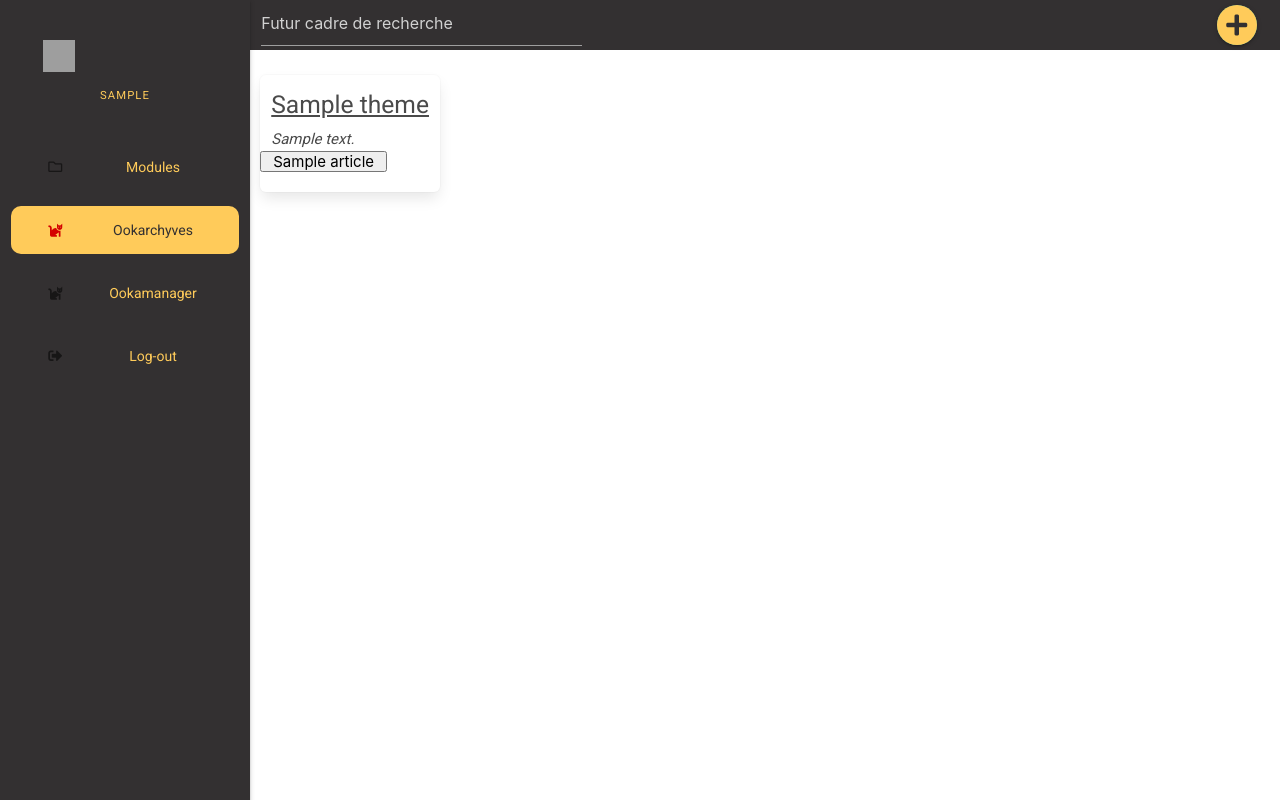
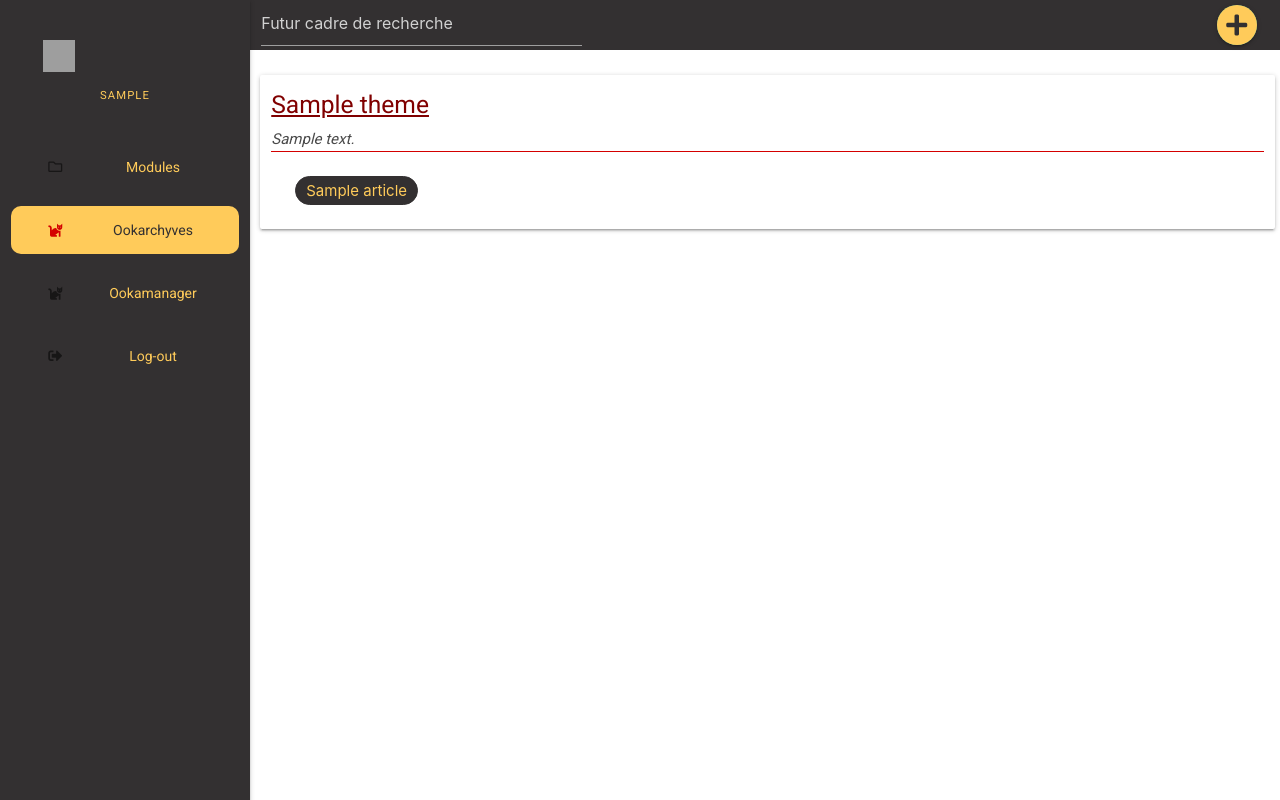
Before and after one commit to MmeOokamy/super-potatoes, a Flask app: page /ookarchyves/ in a window 1280 px wide. Run offline with Flask 2, Linux system fonts and the light colour scheme; a user stored in the database is signed in; tables that the repository leaves empty hold one stand-in row (values such as "Sample post"); some libraries are stand-ins or nearby versions; grey boxes are pictures that could not be loaded.

Commit message:
mon clavier azerty est mort xD je suis en qwerty

```diff
--- a/App/ookamanager/templates/om_i.html
+++ b/App/ookamanager/templates/om_i.html
@@ -1,7 +1,9 @@
 {% extends 'base.html' %}
 
 {% block title %}Main Ookamanager{% endblock %}
-
+{% block topbar %}
+  {% include 'navbar.html' %}
+{% endblock %}
 {% block body %}
 ilsejghiukzhrgioj zhgjiohz giojhzrogi hzrg
 {% endblock %}
--- a/App/ookarchyves/routes.py
+++ b/App/ookarchyves/routes.py
@@ -2,7 +2,7 @@
 from flask import current_app as app
 from flask_login import current_user, login_required
 from flask import (
-    Blueprint, flash, g, redirect, render_template, request, session, url_for
+    Blueprint, flash, g, redirect, render_template, request, session, url_for, jsonify
 )
 from .. import login_manager
 from .models import db, Themes, Articles
@@ -96,3 +96,34 @@ def oa_article():
         form=form,
         themes=themes
     )
+
+@oa_bp.route('/article-view/')
+@login_required
+def oa_article_by_id():
+    art_id = request.args.get('id')
+    if art_id:
+        art_request = Articles.query.filter(Articles.id==art_id).all()
+        for ar in art_request:
+            a={}
+            a['id']=ar.id
+            a['title']=ar.article_title
+            a['create_at']=ar.article_create_at
+            a['update_at']=ar.article_update_at
+            a['body']=ar.article_body
+            a['theme_id']=ar.article_theme_id
+            a['private']=ar.article_private
+
+    return jsonify(
+        response=art_id,
+        art_obj=a
+    )
+
+
+@oa_bp.route('/article-d/')
+@login_required
+def oa_d():
+    art_id = request.args.get('id')
+
+    return jsonify(
+        response="DELETE"
+    )
--- a/App/ookarchyves/static/oa.js
+++ b/App/ookarchyves/static/oa.js
@@ -1,8 +1,25 @@
 $(document).ready(function(){
-    console.log("coucou");
-    $('.fixed-action-btn').floatingActionButton({
-        direction: 'bottom',
-    });
+        $(".oa_article").on("click", function(){
+            let id = $(this).data('article');
+            let url = $(this).data('url');
 
-    $('select').formSelect();
+            if(id){
+                $.ajax({
+                    type: 'GET',
+                    url: url,
+                    data: 'id='+id,
+                    success: function(data){
+                        console.log(data['art_obj']);
+                        let a = data['art_obj'];
+                        $("#article-title").html(a.title)
+                        $("#article-body").html(a.body)
+                        $("#article-trash").attr('data-article-id', a.id)
+
+
+                    }
+
+                });
+            };
+        })
+
 })
--- a/App/ookarchyves/templates/oa_i.html
+++ b/App/ookarchyves/templates/oa_i.html
@@ -26,16 +26,15 @@
 
 
 {% block body %}
-<div class="row">
+<div id="ookarchyves-body" class="row">
+    {% for theme in themes %}
+        <div class="card col s12" >
+                <h5>{{theme.nom}}</h5>
 
- {% for theme in themes %}
-   <div class="box col" style="margin: 5px;">
-            <h5 style="text-align: left; text-decoration: underline;">{{theme.nom}}</h5>
-
-      <p style="text-align: justify; font-style: italic;"> {{theme.description}}</p>
-      <div class="row">
+            <p> {{theme.description}}</p>
+            <div class="card-content">
                 {% for art in theme.articles %}
-         <button class="col modal-button" data-target="modal" data-article="{{art.id}}">
+                <button class="oa_article modal-trigger waves-effect waves-light" data-target="article" data-article="{{art.id}}" data-url="{{url_for('ookarchyves.oa_article_by_id')}}">
                 {{art.article_title}}
                 </button>
                 {% endfor %}
@@ -45,23 +44,17 @@
 </div>
 
 
-<div class="modal">
-   <div class="modal-background"></div>
-   <div class="modal-card">
-     <header class="modal-card-head">
-       <p class="modal-card-title"></p>
-       <button class="delete" aria-label="close"></button>
-     </header>
-     <section class="modal-card-body">
-       <!-- Content ... -->
-     </section>
-     <footer class="modal-card-foot">
-       <button class="button is-success">Save changes</button>
-       <button class="button">Cancel</button>
-     </footer>
+<!-- Modal Structure -->
+<div id="article" class="modal modal-fixed-footer">
+    <div class="modal-content">
+      <h4 id="article-title">article.title</h4>
+      <p id="article-body">article.body</p>
+    </div>
+    <div class="modal-footer">
+          <button id="article-trash" class="btn-small red waves-effect waves-light" >  <i class="material-icons">delete_forever</i>
+        </button>
     </div>
 </div>
-
 
 {% endblock %}
 
--- a/App/static/css/style.css
+++ b/App/static/css/style.css
@@ -24,6 +24,7 @@ Theme Name: Font Mass Effect
   --bglight:#ffffff;
   --bglighttrans80:rgba(255, 255, 255,0.8);
   --bglighttrans50:rgba(255, 255, 255,0.5);
+  --trans:rgba(255, 255, 255,0);
   --bgMenu:#333031;
   --textMenu:#ffcb5a;
   --textMenu80:#ffcb5a98;
@@ -364,3 +365,46 @@ header#top-bar {
 #ooka-login label {
   color: var(--textMenu);
 }
+
+/********************
+*   OOKARCHYVES
+********************/
+/* card theme */
+#ookarchyves-body {
+  margin-right: 10px;
+}
+
+#ookarchyves-body .card {
+  margin: 5px;
+}
+
+#ookarchyves-body .card h5{
+  text-align: left;
+  text-decoration: underline;
+  color: var(--darkred);
+}
+
+#ookarchyves-body .card p {
+  text-align: justify;
+  font-style: italic;
+  border-bottom: var(--lightred) 1px solid;
+}
+
+#ookarchyves-body .card .card-content {
+  text-align: justify;
+}
+
+
+#ookarchyves-body .card .card-content button {
+  background-color: var(--bgMenu);
+  /* background-color: var(--trans);  */
+  color: var(--textMenu);
+  padding: 5px 10px 5px 10px;
+  border: var(--bgMenu) 1px solid;
+  border-radius: 20px;
+}
+/* modal theme */
+
+#article #article-title {
+  border-bottom: var(--lightred) 1px solid;
+}
--- a/App/static/js/ookaScript.js
+++ b/App/static/js/ookaScript.js
@@ -48,6 +48,7 @@ function searchVentilation(search) {
       $(".section").hide();
       $(".module-title").hide();
       $(".section .search-content").hide();
+
 
       //on passe l'icone en mode d�pli�
       $("#expand-all-section").html('<i class="mdi mdi-collapse-all medium left no-margin" title="Repli�" ></i>');
@@ -132,8 +133,13 @@ $('#expand-all-section').on("click", function () {
 
 
 $(document).ready(function(){
-   $('.sidenav').sidenav();
-   $('.tooltipped').tooltip();
+      $('.fixed-action-btn').floatingActionButton({
+         direction: 'bottom',
+      });
+      $('.modal').modal();
+
+      $('.sidenav').sidenav();
+      $('.tooltipped').tooltip();
 
    // Cr�ation d'un tableau avec toutes les ventilations
    $(".label-search").each(function () {
--- a/App/templates/setting/setting.html
+++ b/App/templates/setting/setting.html
@@ -1,6 +1,8 @@
 {% extends 'base.html' %}
 {% block title %}Parametre Utilisateur{% endblock %}
-
+{% block topbar %}
+  {% include 'navbar.html' %}
+{% endblock %}
 {% block stylesheet %}
   <style>
     main {
```
Also changed, not shown: App/templates/navbar.html (added, +20 -0 lines). Lines whose indentation alone changed are shown as unchanged.
